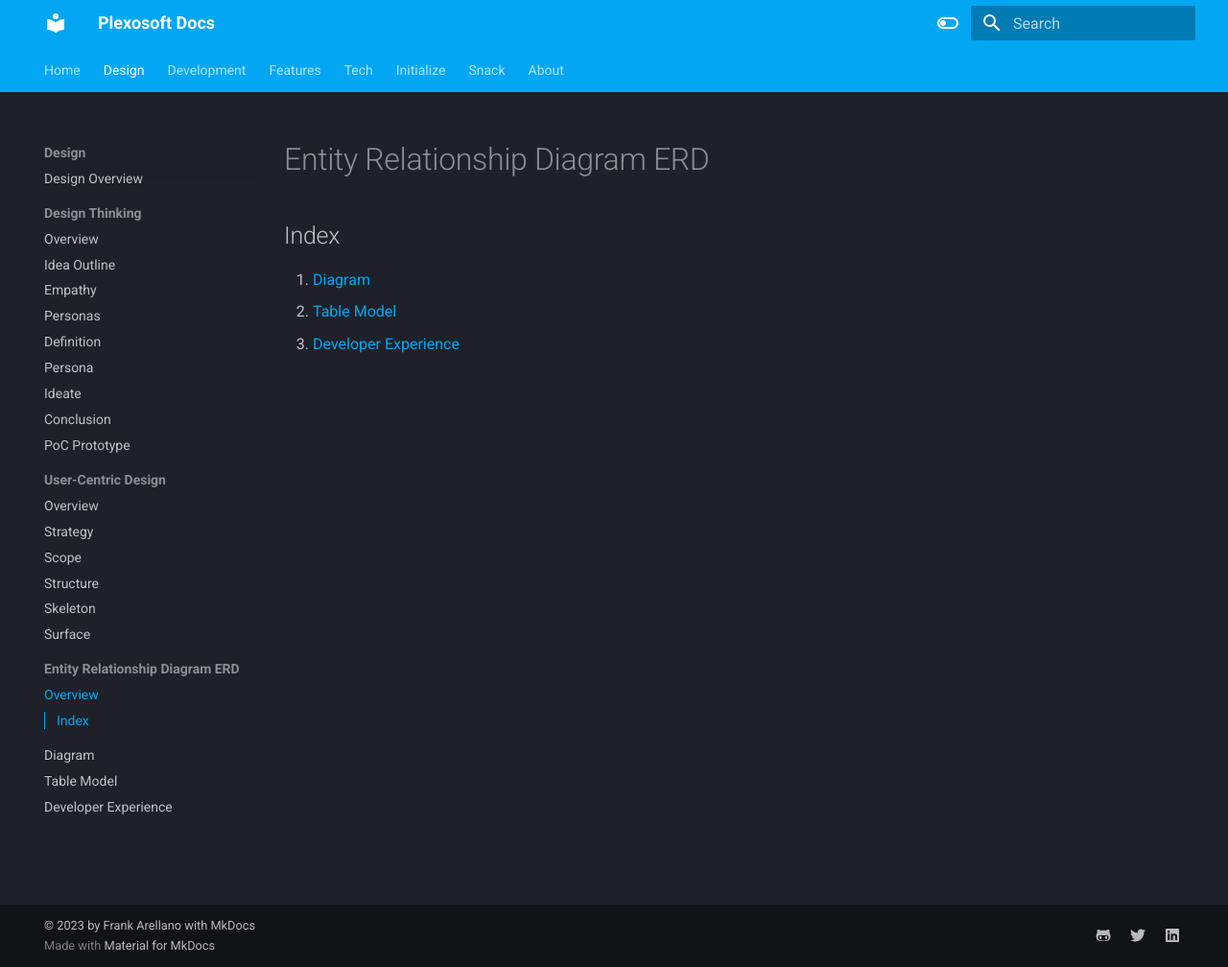
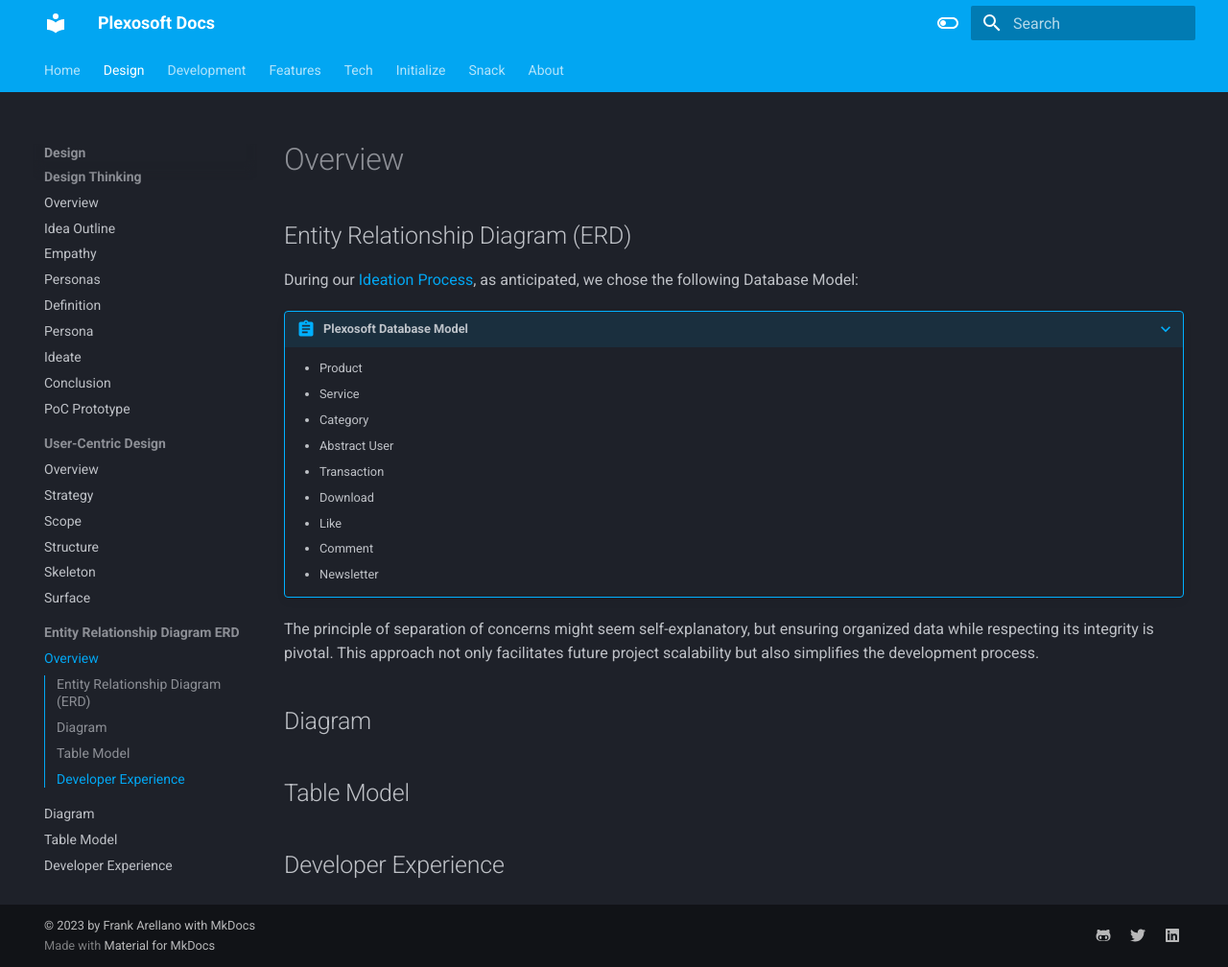
Before and after one commit to Code-Institute-Submissions/py, an MkDocs documentation site: the page built from docs/erd/erd.md, in a window 1280 px wide and 1008 px high. Shown: the whole window at 96% size. Built offline with MkDocs 1.6.1 and Material for MkDocs 9.7.7, drawn with Linux system fonts in a browser that asks for light colours.

Commit message:
docs: work on ERD

```diff
--- a/docs/erd/erd.md
+++ b/docs/erd/erd.md
@@ -1,6 +1,22 @@
-# Entity Relationship Diagram ERD
+## Entity Relationship Diagram (ERD)
 
-## Index
-1. [Diagram](diagram/diagram.md)
-2. [Table Model](table-model/table_model.md)
-3. [Developer Experience](dev-experience/dev_experience.md)
+During our [Ideation Process](../design-thinking/ideate/ideate.md/?h=database#database), as anticipated, we chose the following Database Model:
+
+???+ abstract "Plexosoft Database Model"
+    - Product
+    - Service
+    - Category
+    - Abstract User
+    - Transaction
+    - Download
+    - Like
+    - Comment
+    - Newsletter
+
+The principle of separation of concerns might seem self-explanatory, but ensuring organized data while respecting its integrity is pivotal. This approach not only facilitates future project scalability but also simplifies the development process.
+
+## Diagram
+
+## Table Model
+
+## Developer Experience
```
Also changed, not shown: docs/design-thinking/ideate/ideate.md (+1 -1 lines).
